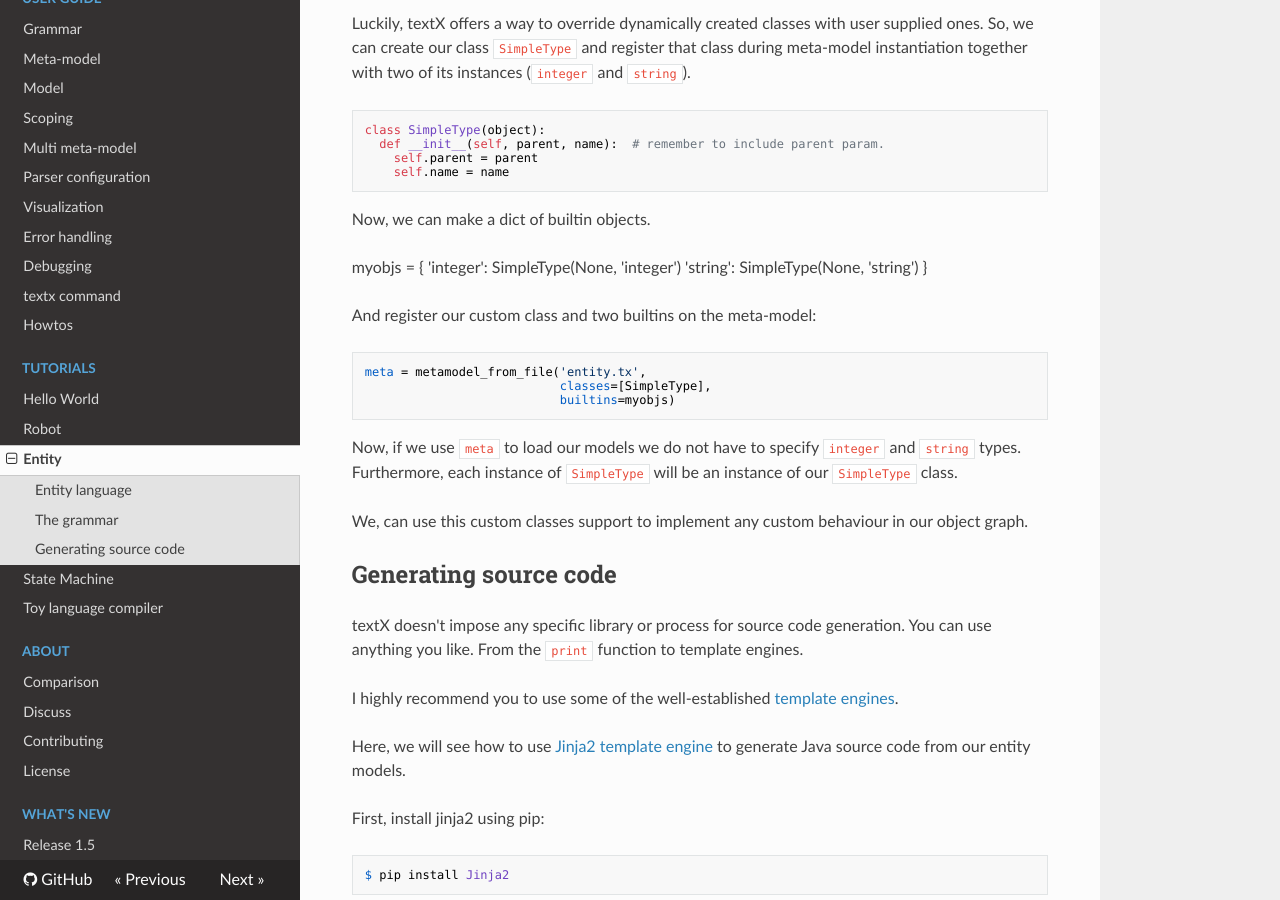
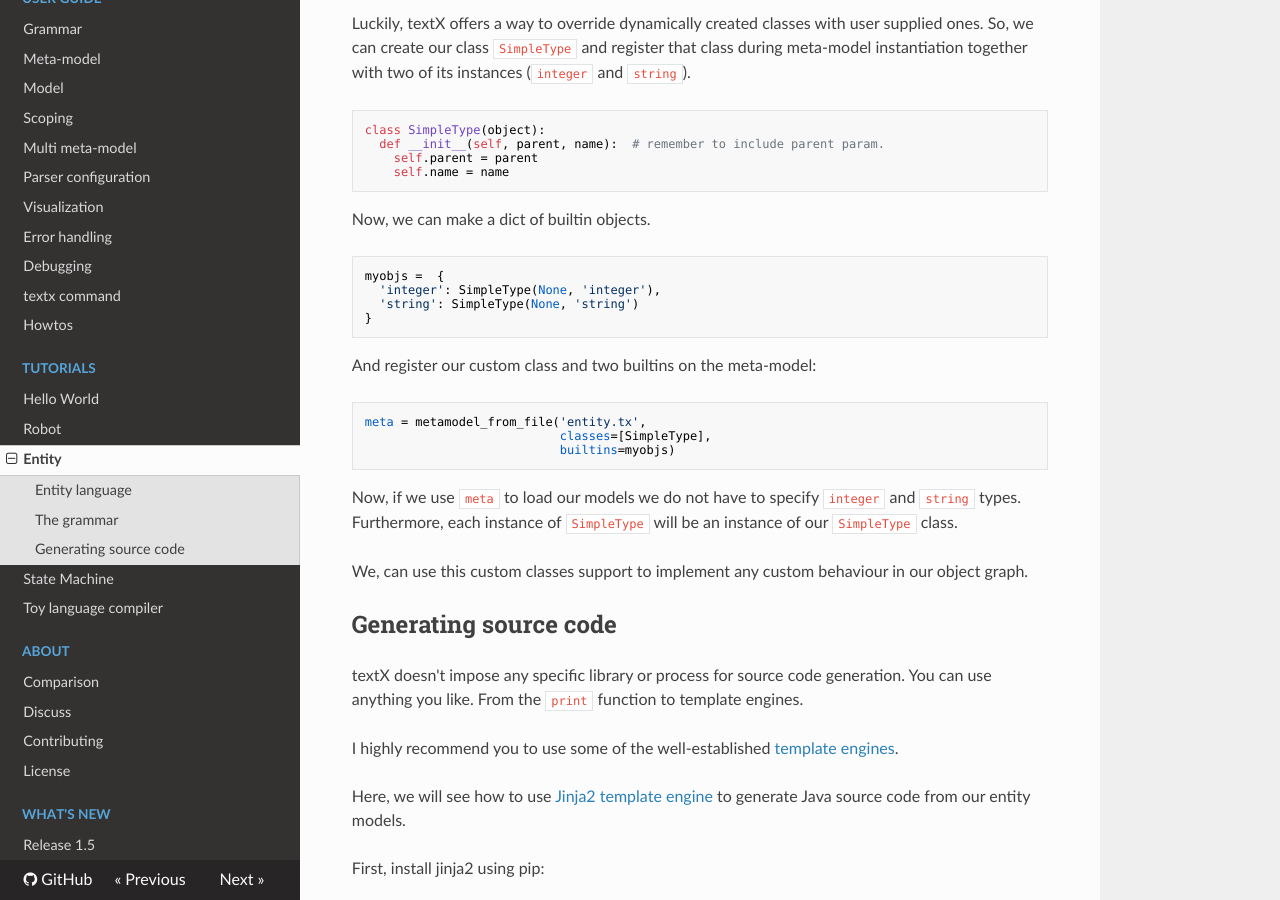
Before and after one commit to textX/textX, an MkDocs documentation site: the page built from docs/tutorials/entity.md, in a window 1280 px wide and 900 px high, scrolled down 5490 px. Built offline with MkDocs 1.6.1, drawn with Linux system fonts in a browser that asks for light colours; nearby versions of some CDN libraries; comment, search, counter and statistics services are not loaded.

```diff
--- a/docs/tutorials/entity.md
+++ b/docs/tutorials/entity.md
@@ -184,10 +184,10 @@ during meta-model instantiation together with two of its instances (`integer` an
 
 Now, we can make a dict of builtin objects.
 
-  myobjs =  {
-    'integer': SimpleType(None, 'integer')
-    'string': SimpleType(None, 'string')
-  }
+    myobjs =  {
+      'integer': SimpleType(None, 'integer'),
+      'string': SimpleType(None, 'string')
+    }
 
 And register our custom class and two builtins on the meta-model:
 
```
